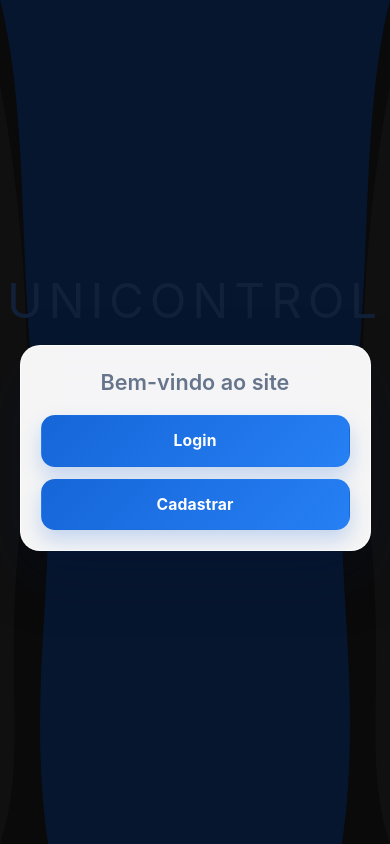
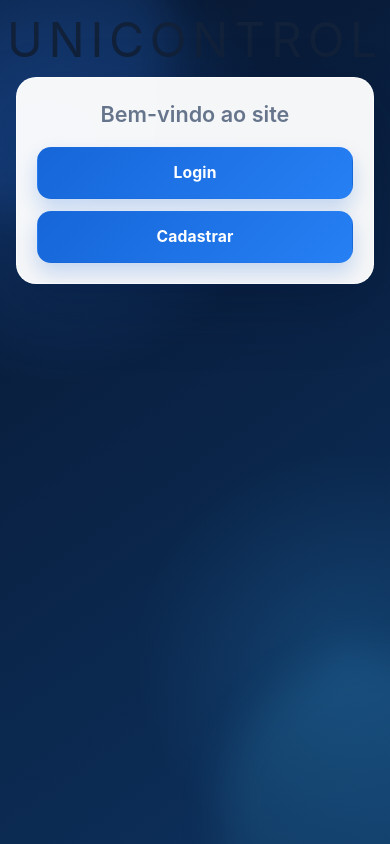
Before and after one commit to luccassxr/controle-uniformes, a React (Vite) app: page / in a window 390 px wide. Built offline with nearby package versions, Linux system fonts and the light colour scheme; no server answers.

Commit message:
Atualiza fundo e estrutura responsiva

```diff
--- a/src/components/WaveBackground.css
+++ b/src/components/WaveBackground.css
@@ -2,29 +2,38 @@
   position: relative;
   min-height: 100vh;
   overflow-x: hidden;
-  background: var(--bg-page);
+  background:
+    radial-gradient(circle at 12% 18%, rgba(47, 132, 255, 0.28), transparent 30%),
+    radial-gradient(circle at 88% 78%, rgba(57, 181, 255, 0.16), transparent 28%),
+    linear-gradient(145deg, #07162f 0%, #0a2346 48%, #0d315d 100%);
 }
 
-.wave {
+.page-shell::before,
+.page-shell::after {
+  content: '';
   position: fixed;
-  top: 0;
-  bottom: 0;
-  width: clamp(48px, 12vw, 140px);
+  width: 320px;
+  height: 320px;
+  border-radius: 50%;
+  filter: blur(20px);
   pointer-events: none;
   z-index: 0;
 }
 
-.wave svg {
-  width: 100%;
-  height: 100%;
+.page-shell::before {
+  left: -150px;
+  top: -110px;
+  background: rgba(52, 133, 255, 0.13);
 }
 
-.wave--left {
-  left: 0;
+.page-shell::after {
+  right: -150px;
+  bottom: -130px;
+  background: rgba(83, 202, 255, 0.1);
 }
 
-.wave--right {
-  right: 0;
+.wave {
+  display: none;
 }
 
 .page-content {
@@ -35,14 +44,25 @@
   flex-direction: column;
   align-items: center;
   justify-content: center;
-  padding: 1.5rem clamp(1rem, 5vw, 3rem) 2.5rem;
+  padding: clamp(1.2rem, 4vw, 2.5rem);
 }
 
 .page-layout-inner {
   display: flex;
   flex-direction: column;
   align-items: center;
-  gap: 1.25rem;
+  gap: 1rem;
   width: 100%;
   max-width: var(--max-card-wide);
 }
+
+@media (max-width: 640px) {
+  .page-content {
+    justify-content: flex-start;
+    padding: 1rem;
+  }
+
+  .page-layout-inner {
+    gap: 0.8rem;
+  }
+}
```
